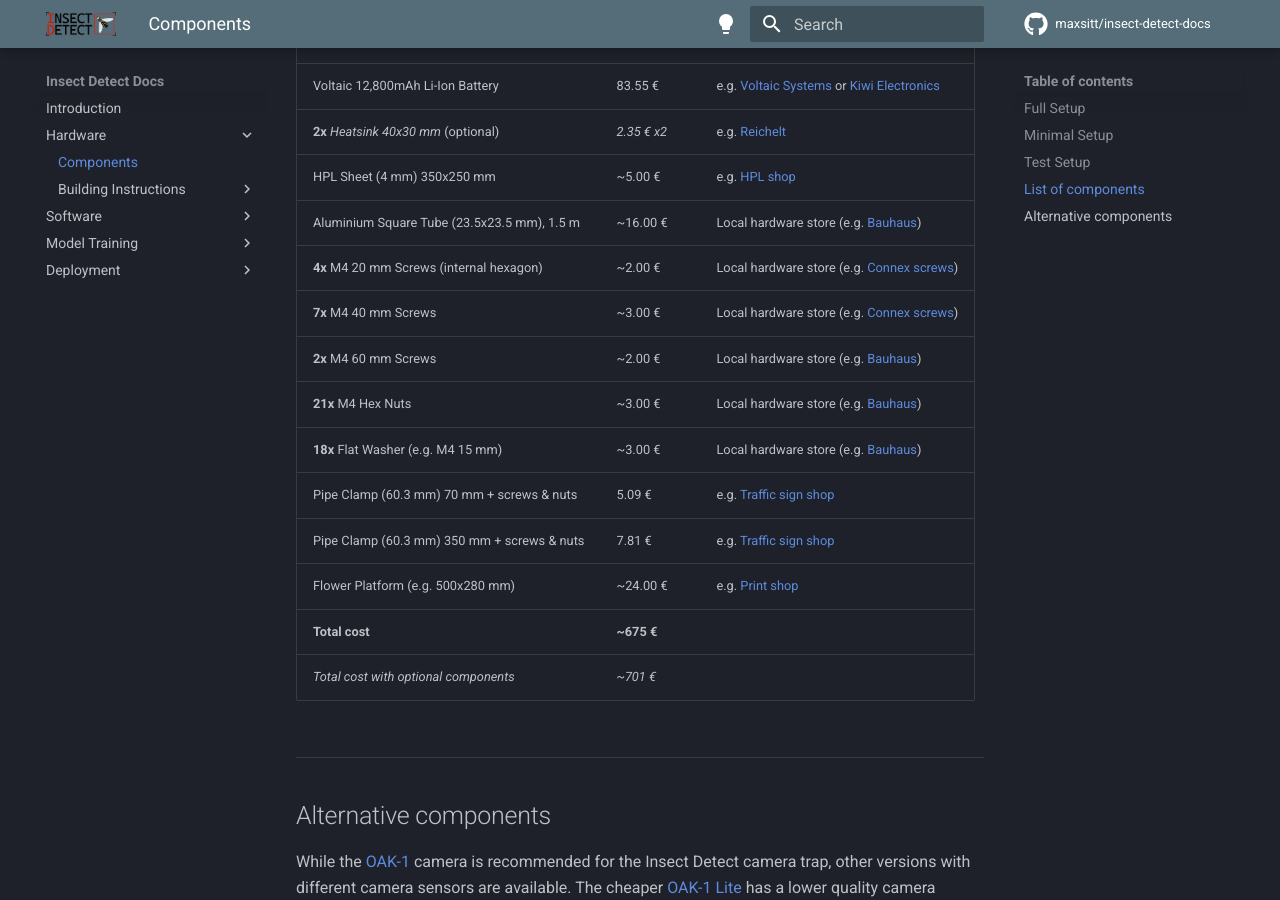
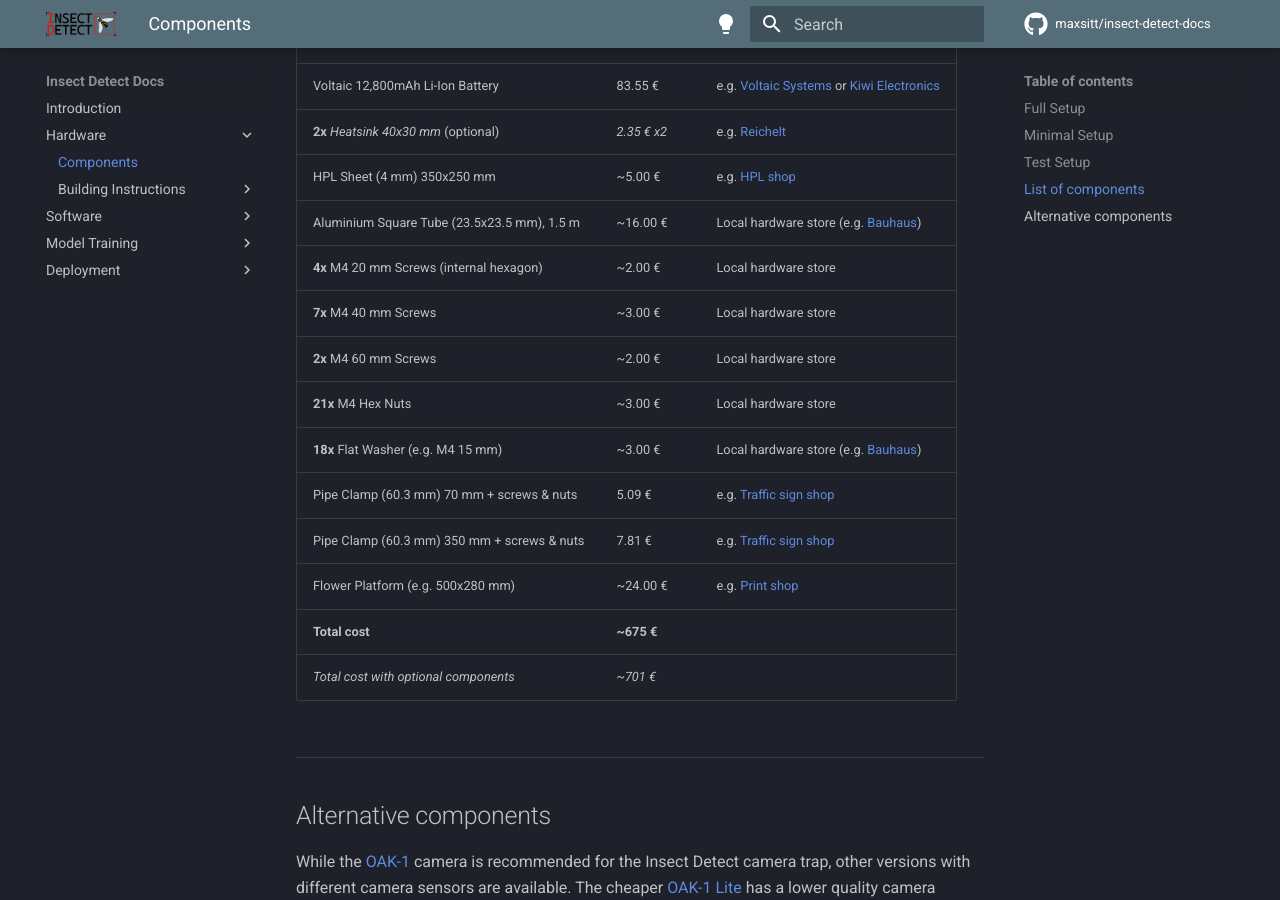
Before and after one commit to maxsitt/insect-detect-docs, an MkDocs documentation site: the page built from docs/hardware/components.md, in a window 1280 px wide and 900 px high, scrolled down 2714 px. Built offline with MkDocs 1.6.1 and Material for MkDocs 9.7.7, drawn with Linux system fonts in a browser that asks for light colours; comment, search, counter and statistics services are not loaded.

Commit message:
Update components.md
Remove product links to screws.

```diff
--- a/docs/hardware/components.md
+++ b/docs/hardware/components.md
@@ -103,10 +103,10 @@
     | **2x** *Heatsink 40x30 mm* (optional)           | *2.35 &euro; x2*   | e.g. [Reichelt](https://bit.ly/3SIrxFM){target=_blank}                                                                     |
     | HPL Sheet (4 mm) 350x250 mm                     | ~5.00 &euro;       | e.g. [HPL shop](https://bit.ly/3C5zsqK){target=_blank}                                                                     |
     | Aluminium Square Tube (23.5x23.5 mm), 1.5 m     | ~16.00 &euro;      | Local hardware store (e.g. [Bauhaus](https://bit.ly/3duFdUV){target=_blank})                                               |
-    | **4x** M4 20 mm Screws (internal hexagon)       | ~2.00 &euro;       | Local hardware store (e.g. [Connex screws](https://bit.ly/3MiC9IL){target=_blank})                                         |
-    | **7x** M4 40 mm Screws                          | ~3.00 &euro;       | Local hardware store (e.g. [Connex screws](https://bit.ly/3MiC9IL){target=_blank})                                         |
-    | **2x** M4 60 mm Screws                          | ~2.00 &euro;       | Local hardware store (e.g. [Bauhaus](https://bit.ly/3rP6c17){target=_blank})                                               |
-    | **21x** M4 Hex Nuts                             | ~3.00 &euro;       | Local hardware store (e.g. [Bauhaus](https://bit.ly/3MlymKv){target=_blank})                                               |
+    | **4x** M4 20 mm Screws (internal hexagon)       | ~2.00 &euro;       | Local hardware store                                                                                                       |
+    | **7x** M4 40 mm Screws                          | ~3.00 &euro;       | Local hardware store                                                                                                       |
+    | **2x** M4 60 mm Screws                          | ~2.00 &euro;       | Local hardware store                                                                                                       |
+    | **21x** M4 Hex Nuts                             | ~3.00 &euro;       | Local hardware store                                                                                                       |
     | **18x** Flat Washer (e.g. M4 15 mm)             | ~3.00 &euro;       | Local hardware store (e.g. [Bauhaus](https://bit.ly/3VgD7Jn){target=_blank})                                               |
     | Pipe Clamp (60.3 mm) 70 mm + screws & nuts      | 5.09 &euro;        | e.g. [Traffic sign shop](https://bit.ly/3zVOYCK){target=_blank}                                                            |
     | Pipe Clamp (60.3 mm) 350 mm + screws & nuts     | 7.81 &euro;        | e.g. [Traffic sign shop](https://bit.ly/3zVOYCK){target=_blank}                                                            |
```
Also changed, not shown: other parts of docs/hardware/components.md (+1 -1 lines).
